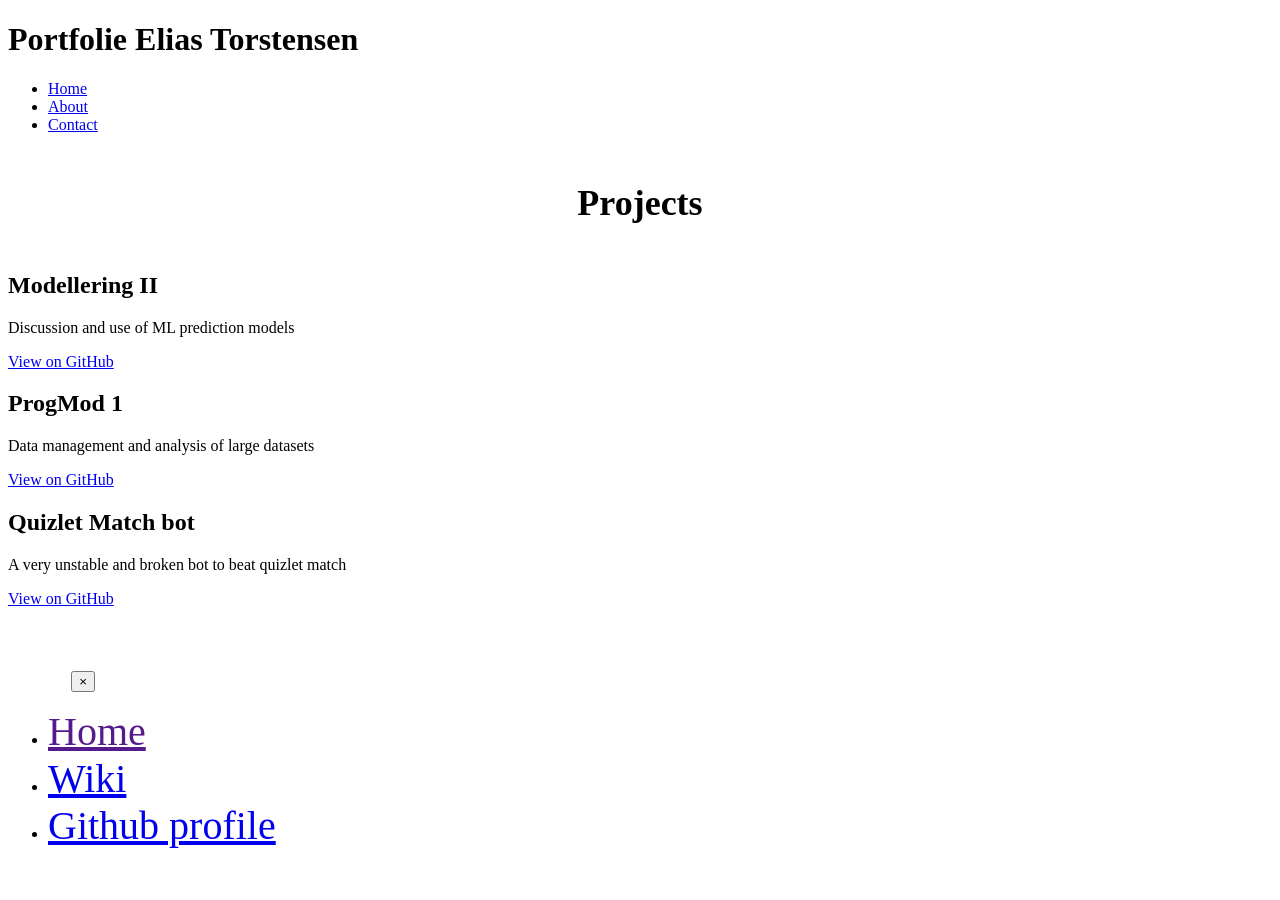
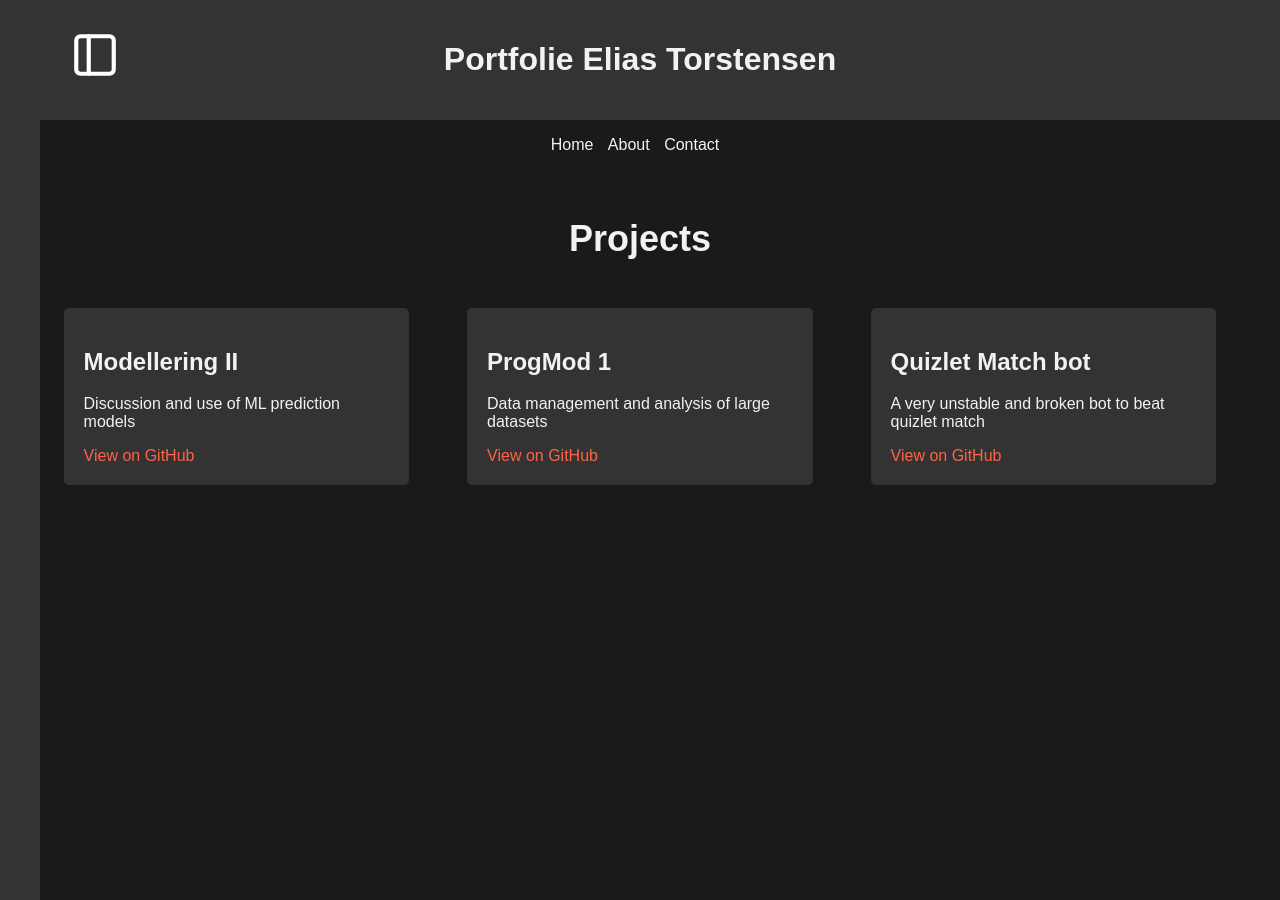
Before and after one commit to EliasTors/eliastors.github.io, a Jekyll site: the page index.html, which Jekyll copies as it is, in a window 1280 px wide. Built offline with Jekyll 4.4.1, drawn with Linux system fonts in a browser that asks for light colours.

Commit message:
local path

```diff
--- a/index.html
+++ b/index.html
@@ -3,13 +3,13 @@
 <head>
     <link rel="icon" href="https://github.githubassets.com/favicons/favicon-dark.svg" type="image/x-icon">
     <title>Home</title>
-    <link rel="stylesheet" type="text/css" href="{{ site.baseurl }}\assets\css\style.css">
+    <link rel="stylesheet" href="./assets/css/style.css">
 </head>
 <body>
     <header>
         <h1>Portfolie Elias Torstensen</h1>
     </header>
-    <button id="sidebar-toggle" style="background-image: url('{{ site.baseurl }}/assets/images/sidebar-svgrepo-com.svg'); width: 50px; height: 50px; border: none; background-size: cover; background-color: transparent;
+    <button id="sidebar-toggle" style="background-image: url('./assets/images/sidebar-svgrepo-com.svg'); width: 50px; height: 50px; border: none; background-size: cover; background-color: transparent;
         position: absolute;
         top: 30px;
         left: 70px;"
--- a/wiki.html
+++ b/wiki.html
@@ -3,7 +3,7 @@
     <head>
         <link rel="icon" href="https://github.githubassets.com/favicons/favicon-dark.svg" type="image/x-icon">
         <title>Wiki</title>
-        <link rel="stylesheet" type="text/css" href="{{ site.baseurl }}\assets\css\style.css">
+        <link rel="stylesheet" href="./assets/css/style.css">
     </head>
     <body>
         <header>
@@ -57,7 +57,7 @@
         }
 
         // Load the initial Markdown file
-        loadMarkdown('{{ site.baseurl }}/assets/wiki/intro.md');
+        loadMarkdown('./assets/wiki/intro.md');
         </script>
     </body>
     </html>
```
